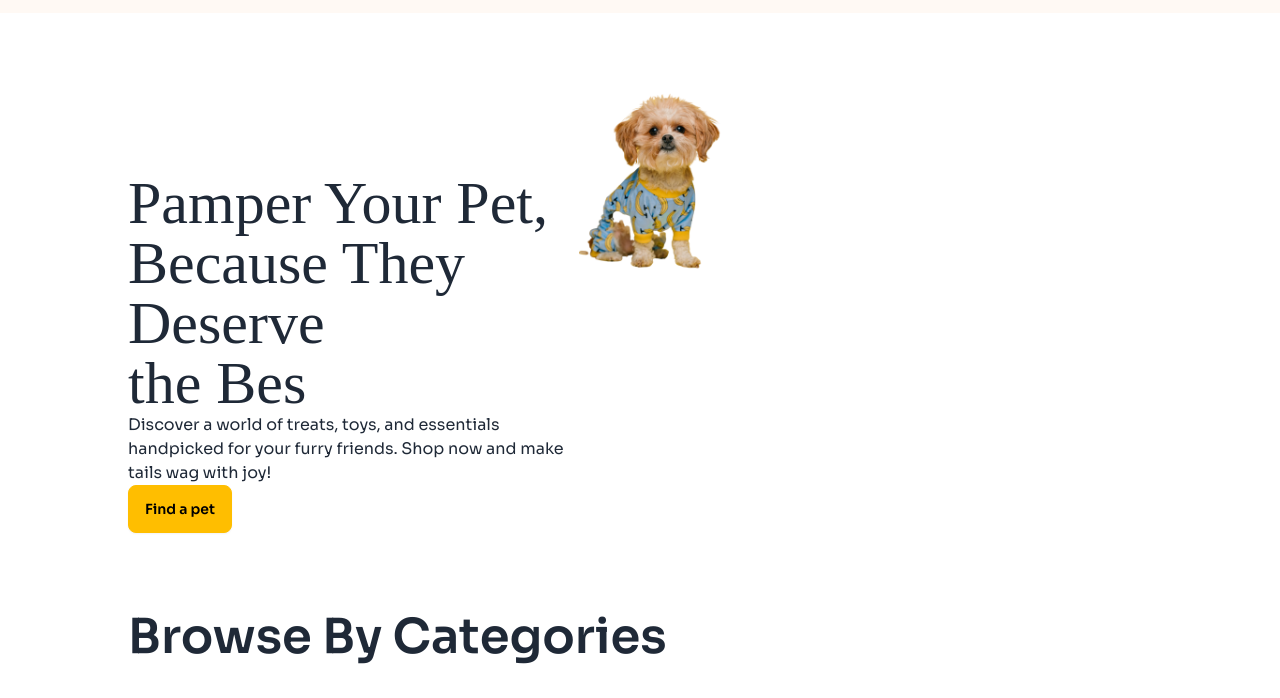
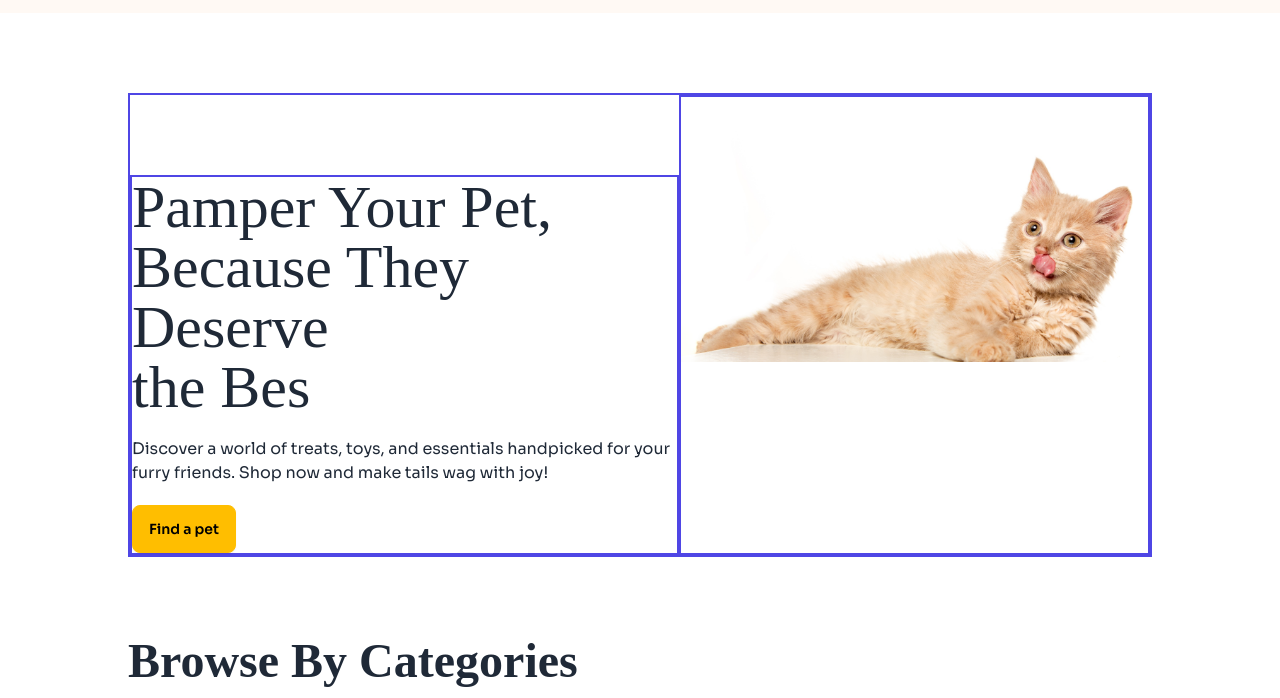
Before and after one commit to MdShan98/new-life, a plain HTML site: page index.html in a window 1280 px wide. Shown: the part 67-765 px from the top of the page. Drawn offline with nearby package versions, Linux system fonts and the light colour scheme; a web font is replaced by a local one.

Commit message:
section added

```diff
--- a/index.html
+++ b/index.html
@@ -55,28 +55,28 @@
          </nav>
     </header>
 
-    <main class="md:w-4/5 md:mx-auto">
+    <main class="m-4 md:w-4/5 md:mx-auto">
         <!-- banner section -->
-         <section class="mt-20 md:w-7/12 md:flex">
-            <div class="mt-20">
+         <section class="mt-20 md:flex border-2 border-indigo-600">
+            <div class="mt-20 md:w-7/12 space-y-5 border-2 border-indigo-600">
                 <h1 class="font-adlam text-4xl md:text-6xl">Pamper Your Pet, <br>Because They Deserve <br>the Bes</h1>
             <p>
                 Discover a world of treats, toys, and essentials handpicked for your furry friends. Shop now and make tails wag with joy!
             </p>
             <button class="btn btn-warning">Find a pet</button>
             </div>
+            <div class="border-2 border-indigo-600 w-2/3 md:w-1/2">
+                <img src="assets/cat-big.png" alt="cat image">
+            </div>
 
-            <div class="">
-                <img class="w-full" src="assets/cute-pet-mid.png" alt="cat image">
-            </div>
          </section>
 
          <!-- browse section -->
 
          <section class="mt-20">
-            <h2 class="font-semibold text-3xl md:text-5xl">Browse By Categories</h2>
+            <h2 class="font-adlam font-semibold text-3xl md:text-5xl">Browse By Categories</h2>
 
-            <div class="grid grid-cols-2 md:grid-cols-6 gap-3 mt-10">
+            <div class="grid grid-cols-2 md:grid-cols-3 lg:grid-cols-6 gap-3 mt-10">
                 <div class="card shadow-xl bg-[#F9DF8A]">
                     <figure class="px-10 pt-10">
                       <img class="bg-white rounded-full p-4"
@@ -189,7 +189,7 @@
 
     <section class="mt-20 bg-[#FFF9F4]">
         <div class="md:w-4/5 md:mx-auto">
-            <h2 class="font-semibold text-3xl md:text-5xl">Trending Pet Products</h1>
+            <h2 class="font-adlam font-semibold text-3xl md:text-5xl">Trending Pet Products</h1>
 
             <div class="mt-5 rounded-xl border-2 border-black-100 grid grid-cols-1 bg-[#F9DF8A] ">
                 <div class="p-10 space-y-5 relative">
```
Also changed, not shown: assets/cat-big.png (added).
